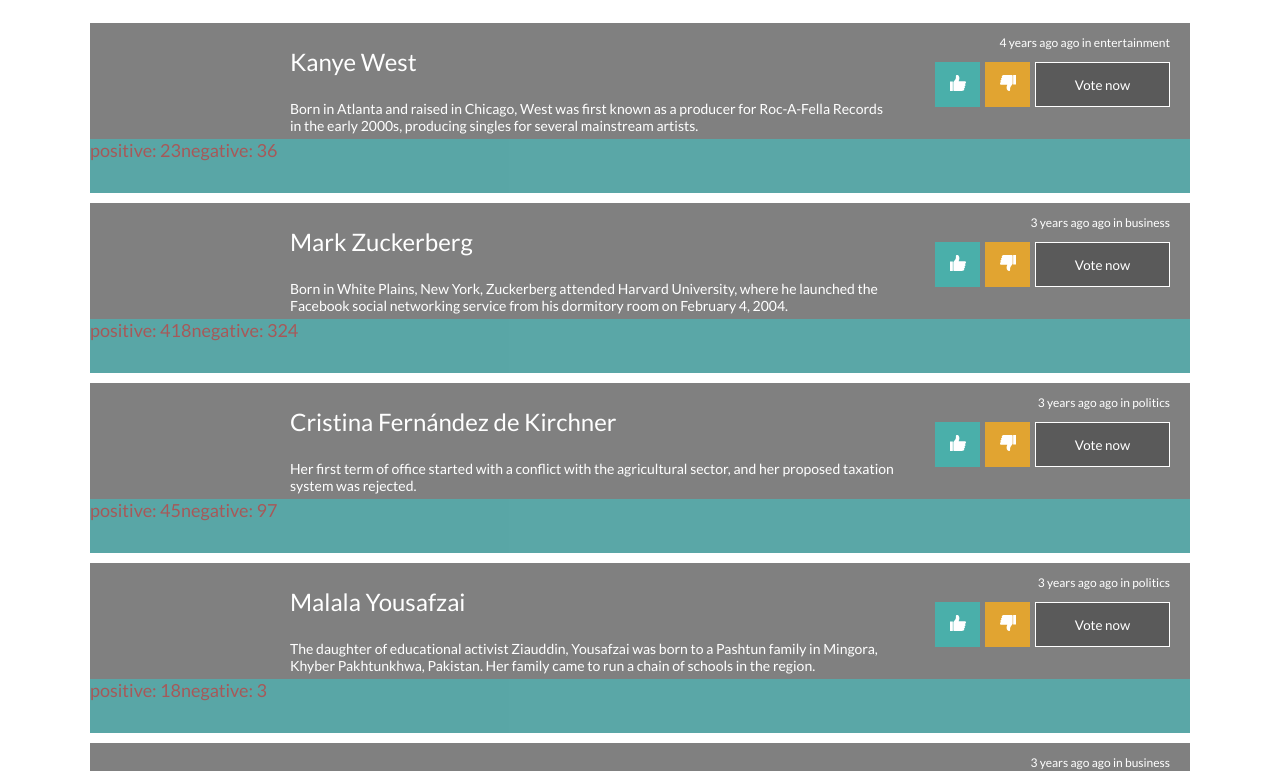
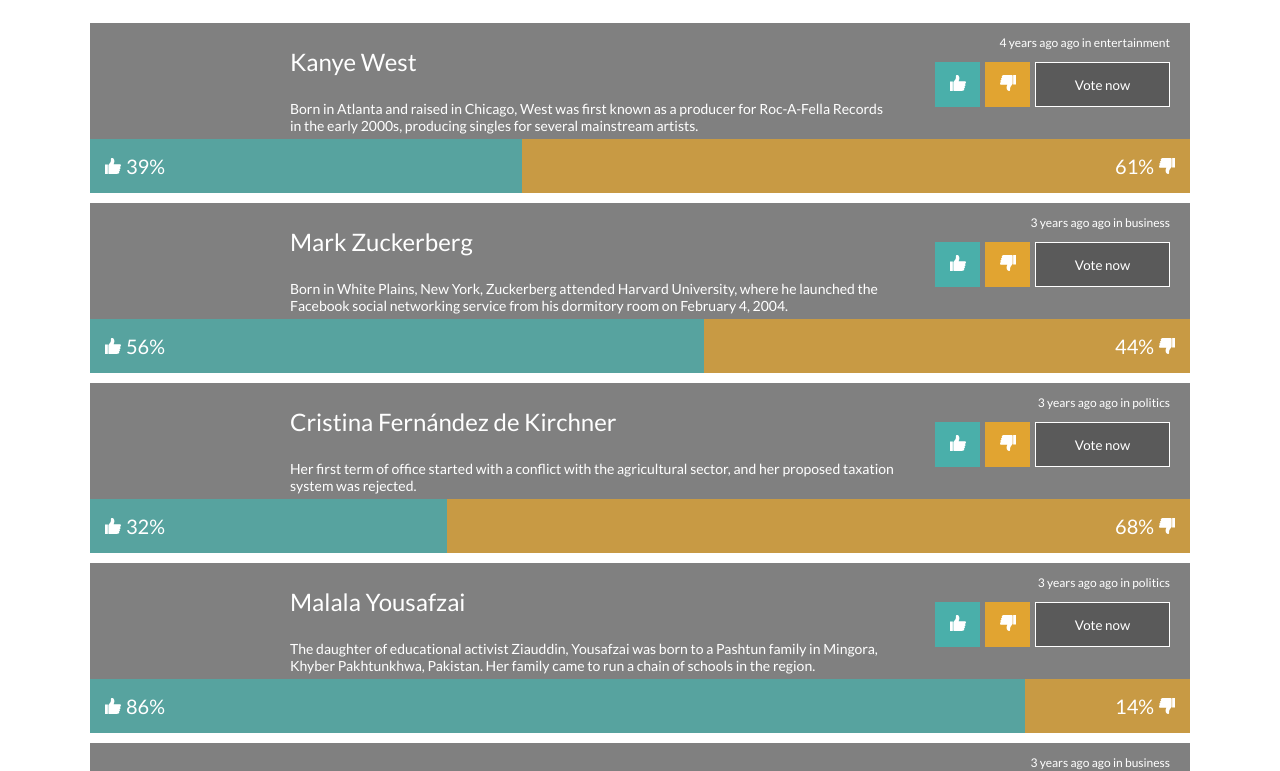
Before and after one commit to gustavoeffting/rule-of-thumb, a Vue app: page / in a window 1280 px wide. Shown: the part 940-1711 px from the top of the page. Built offline with nearby package versions, Linux system fonts and the light colour scheme.

Commit message:
implement gauge bar

```diff
--- a/src/components/RulingDetails.vue
+++ b/src/components/RulingDetails.vue
@@ -23,8 +23,14 @@
       </div>
     </div>
     <div class="vote-percentage">
-      <span style="color:red;">positive: {{ props.ruling.votes.positive }}</span>
-      <span style="color:red;">negative: {{ props.ruling.votes.negative }}</span>
+      <div class="vote-percentage-positive" :style="{ width: averagePositive + '%' }">
+        <ThumbsUp alt="thumbs up"/>
+        <span>{{ averagePositive }}%</span>
+      </div>
+      <div class="vote-percentage-negative" :style="{ width: averageNegative + '%' }">
+        <span>{{ averageNegative }}%</span>
+        <ThumbsDown alt="thumbs down" />
+      </div>
     </div>
   </div>
 </template>
@@ -54,6 +60,9 @@
     hasVoted.value = true;
   }
 }
+
+const averagePositive = computed(() => Math.round(props.ruling.votes.positive / (props.ruling.votes.positive + props.ruling.votes.negative) * 100));
+const averageNegative = computed(() => Math.round(props.ruling.votes.negative / (props.ruling.votes.positive + props.ruling.votes.negative) * 100));
 
 const lastUpdated = computed(() => DateTime.fromISO(props.ruling.lastUpdated).setLocale('en').toRelative());
 </script>
@@ -97,8 +106,28 @@
 .vote-percentage {
   width: 100%;
   height: 54px;
-  background-color: aqua;
-  opacity: 0.3;
+  display: flex;
+  font-size: 20px;
+}
+
+.vote-percentage-positive {
+  display: flex;
+  justify-content: start;
+  align-items: center;
+  gap: 5px;
+  background-color: rgb(60, 187, 180, 0.6);
+  height: 54px;
+  padding-left: 15px;
+}
+
+.vote-percentage-negative {
+  display: flex;
+  justify-content: end;
+  align-items: center;
+  gap: 5px;
+  background-color: rgb(249, 172, 29, 0.6);
+  height: 54px;
+  padding-right: 15px;
 }
 
 .button-options {
```
